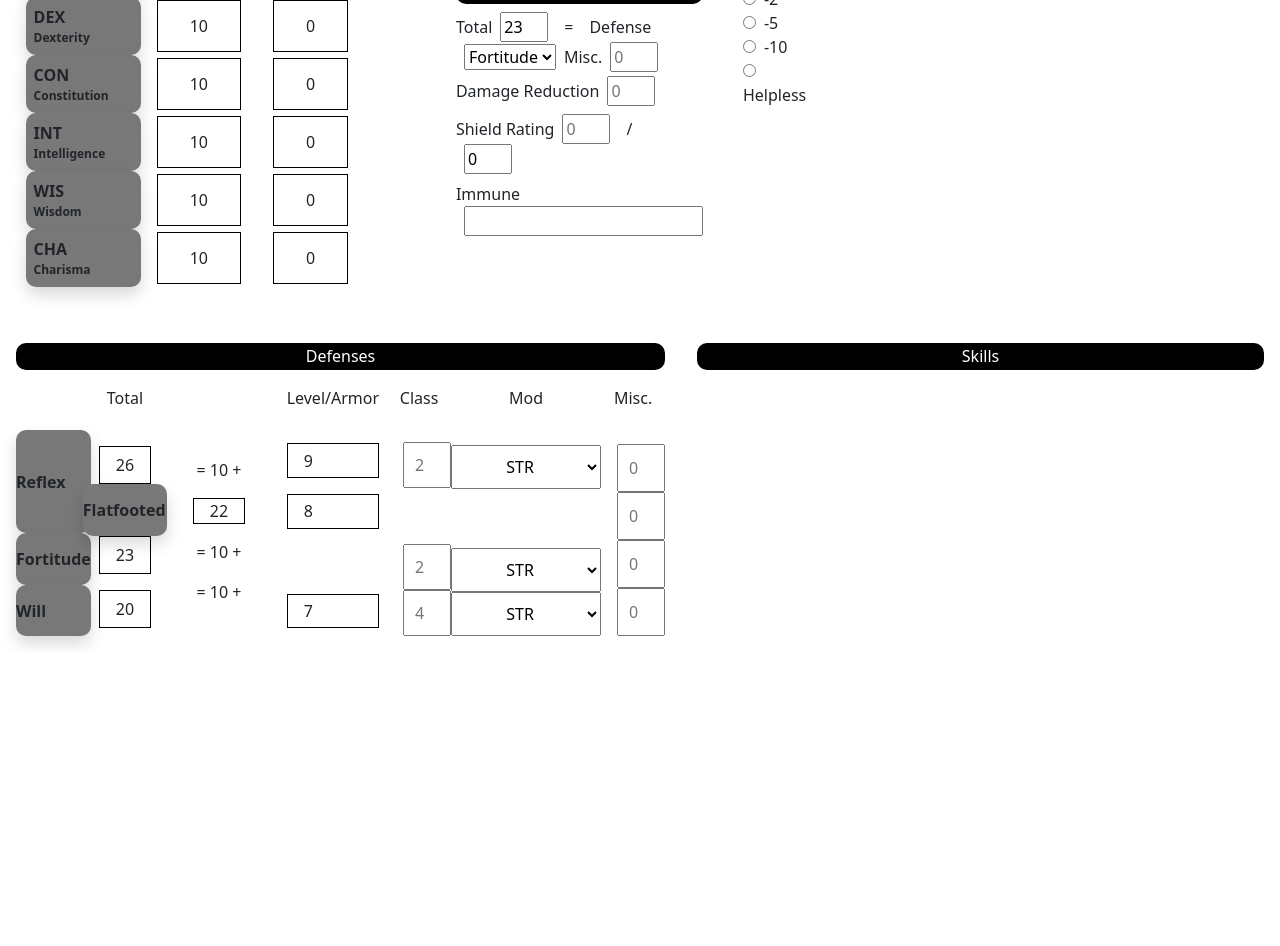
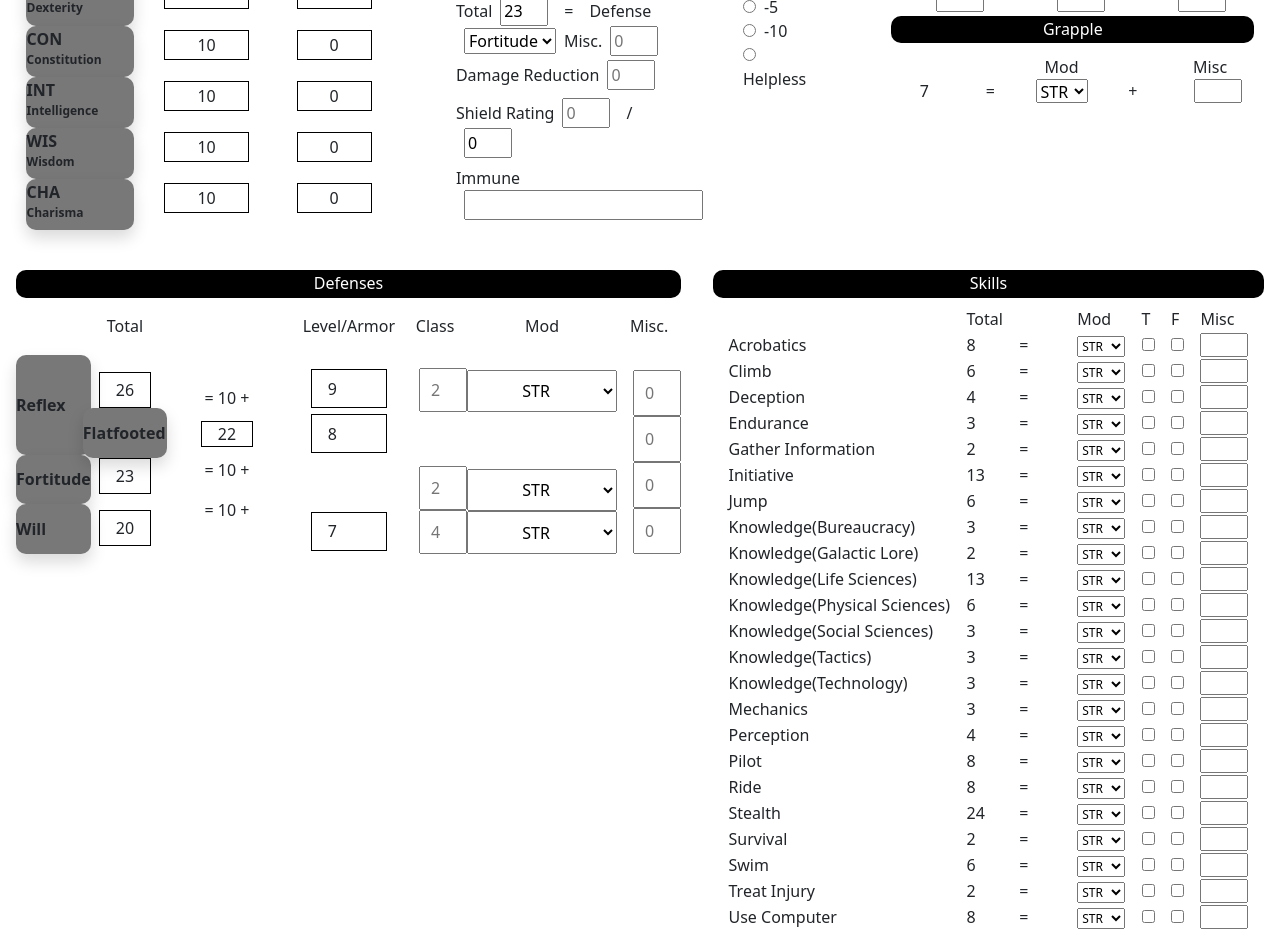
Before and after one commit to Damerian00/swSagaCharSheet, an Angular app: page /charsheet in a window 1280 px wide. Shown: the part 520-1466 px from the top of the page. Before the commit the page ends 1172 px from the top, so only its background shows below. Built offline with nearby package versions, Linux system fonts and the light colour scheme.

Commit message:
fixed responsiveness and created a component will be migrating sections over to components once I have them all built

```diff
--- a/src/app/app.module.ts
+++ b/src/app/app.module.ts
@@ -7,13 +7,15 @@ import { NgbModule } from '@ng-bootstrap/ng-bootstrap';
 import { BioComponent } from './bio/bio.component';
 import { CharsheetComponent } from './charsheet/charsheet.component';
 import { HomeComponent } from './home/home.component';
+import { SkillsComponent } from './charsheet/components/skills/skills.component';
 
 @NgModule({
   declarations: [
     AppComponent,
     BioComponent,
     CharsheetComponent,
-    HomeComponent
+    HomeComponent,
+    SkillsComponent
   ],
   imports: [
     BrowserModule,
--- a/src/app/charsheet/charsheet.component.html
+++ b/src/app/charsheet/charsheet.component.html
@@ -7,46 +7,54 @@
     <div class="row">
         <div class="col-6 basics-col">
             <label class="col-2">Level:</label>
-            <p class="border rounded p-2 m-1">3</p>
-            <p class="border rounded p-2 m-1">1</p>
+            <p class="col-1 border rounded m-1 text-center">3</p>
+            <p class="col-1 border rounded m-1 text-center">1</p>
         </div>
         <div class="col-6 basics-col">
-            <label class="col-2">Background:</label>
-            <p class="border rounded p-2 m-1">Hypocrisy</p>
+            <label class="col-5">Background:</label>
+            <p class="col-5 border rounded m-1 text-center">Hypocrisy</p>
         </div>
     </div>
     <div class="row">
         <div class="col-6 basics-col">
-            <label class="col-2">Species:</label>
-            <p class="border rounded p-2 m-1">Human</p>
+            <label class="col-5">Species:</label>
+            <p class="col-5 border rounded p-2 m-1 text-center">Human</p>
         </div>
         <div class="col-6 basics-col">
-            <label class="col-2">Destiny:</label>
-            <p class="border rounded p-2 m-1">Whatever I choose!</p>
+            <label class="col-5">Destiny:</label>
+            <p class=" col-5 border rounded p-2 m-1 text-center">Whatever I choose!</p>
         </div>
     </div>
     <div class="row">
         <div class="col-6 basics-col">
-            <label class="col-2">Gender:</label>
-            <p class="border rounded p-2 m-1">M</p>
+            <label class="col-5">Gender:</label>
+            <p class="col-5 border rounded p-2 m-1 text-center">M</p>
         </div>
         <div class="col-6 basics-col">
-            <label class="col-2">Size:</label>
-            <p class="border rounded p-2 m-1">Medium</p>
+            <label class="col-5">Size:</label>
+            <p class="col-5 border rounded p-2 m-1 text-center">Medium</p>
         </div>
     </div>
 </section>
 <aside class="contain">
 <section class="attr">
-    <div class="table">
-        <h6>Attributes</h6>
-        <tbody>
-            <tr *ngFor="let attribute of attributes; index as i">
-                <td class="shadow">{{attribute.att_symbol}}<span>{{attribute.att_name}}</span></td>
-                <td  class="numbs"><p>{{attribute.att_amount}}</p></td>
-                <td class="numbs"><p>{{attribute.att_modifier}}</p></td>
+    <h6>Attributes</h6>
+    <div class="tb">
+        <div class="flex-between" >
+            <tr class="colm">
+                <td class="shadow" *ngFor="let attribute of attributes; index as i">
+                    <p>{{attribute.att_symbol}}<span>{{attribute.att_name}}</span></p>
+                </td>
             </tr>
-        </tbody>
+            <tr class="colm">
+                <td *ngFor="let attribute of attributes; index as i">
+                    <p class="numbs">{{attribute.att_amount}}</p>
+                </td>
+            </tr>
+                <tr class="colm">
+                <td *ngFor="let attribute of attributes; index as i"><p class="numbs">{{attribute.att_modifier}}</p></td>
+            </tr>
+        </div>
     </div>
 </section>
 <section class="chars">
@@ -126,6 +134,39 @@
             <h6>Speed</h6>
             <h6>Dak Side Points</h6>
         </tr>
+        <tr class="flex-spread">
+            <input class="smallBox" type="number" min="0">
+            <input class="smallBox" type="number" min="0">
+            <input class="smallBox" type="number" min="0">
+        </tr>
+            <h6>Grapple</h6>
+        <div class="grap flex-spread">
+            <tr class="grap_totals colm">
+                <p class="blank">blank</p>
+                <p class="numbs">{{grapple_total}}</p>
+            </tr>
+            <tr class="grap_equation colm">
+                <p class="blank">blank</p>
+                <p>=</p>
+            </tr>
+            <tr class="grap_mod colm">
+                <p>Mod</p>
+                <select id="grapMod_type colm">
+                    <option value= "STR">STR</option>
+                    <option value="DEX">DEX</option>
+                </select>
+            </tr>
+            <tr class="colm">
+                <p class="blank">blank</p>
+                <p>+</p>
+            </tr>
+            <tr class="grap_misc colm">
+                <p>Misc</p>
+               <input class="smallBox" type="number">
+            </tr>
+
+        </div>
+
     </div>
 </section>
 </aside>
@@ -210,6 +251,7 @@
         </div>
         <div class="side2">
             <h6>Skills</h6>
+            <app-skills></app-skills>
         </div>
     </section>
 
--- a/src/app/charsheet/charsheet.component.scss
+++ b/src/app/charsheet/charsheet.component.scss
@@ -4,6 +4,30 @@ $shadow: rgb(121, 120, 120);
     background-color: $shadow;
     border-radius: 10px;
     font-weight: 600;
+}
+.blank{
+    color:white;
+}
+.flex-spread{
+    display:flex;
+    justify-content: space-around;
+
+
+}
+.grap {
+    tr{
+        p{
+            margin:0;
+            text-align: center;
+        }
+    }
+    select, input{
+        height:24px;
+    }
+}
+.flex-between{
+    display:flex;
+    justify-content: space-between;
 }
 .flex-1{
     flex:1;
@@ -22,16 +46,36 @@ h6{
     justify-content: space-evenly;
     flex-wrap: wrap;
 }
+.smallBox{
+    width: 3rem;
+    margin-left: 1rem;
+
+
+}
+.colm{
+    display: flex;
+    flex-direction: column;
+    p{
+        margin:.5rem;
+    }
+    p:first-child{
+        margin-bottom: 1rem;
+    }
+}
 .basics-col{
     p{display: inline-block;}
 }
 
 .attr{
     margin: 3vh 2vw;
-    width:calc(100%/6);
     flex:1;
-    .table{
-
+    h6{
+        width:100%;
+    }
+    .tb{
+       p{
+           height: 30px;
+       }
     }
     tr{
         display: flex;
@@ -96,12 +140,8 @@ h6{
     }
 }
 
-.smallBox{
-    width: 3rem;
-    margin-left: 1rem;
 
 
-}
 .adds{
     flex:1;
     margin: 3vh 2vw;
@@ -130,6 +170,14 @@ h6{
             }
         }
     }
+    .grap{
+
+}
+    .grap_tb{
+        display: flex;
+
+
+    }
 }
 .action{
     width: 100%;
@@ -154,19 +202,8 @@ h6{
     .side1{
         flex:1;
         margin: 1rem;
-        .blank{
-            color:white;
-        }
-        .colm{
-            display: flex;
-            flex-direction: column;
-            p{
-                margin:.5rem;
-            }
-            p:first-child{
-                margin-bottom: 1rem;
-            }
-        }
+
+
 
         .headers{
             flex:2;
--- a/src/app/charsheet/charsheet.component.ts
+++ b/src/app/charsheet/charsheet.component.ts
@@ -82,6 +82,7 @@ will_total: number = 20;
 will_armor: number = 7;
 will_class: number = 4;
 will_misc: number = 0;
+grapple_total: number = 7;
 
 
   constructor() { }
--- /dev/null
+++ b/src/app/charsheet/components/skills/skills.component.html
@@ -0,0 +1,53 @@
+
+<section class="skills">
+<tr class="colm flex-spread" >
+    <td><p class="blank">blank</p></td>
+    <td  class="name" *ngFor="let skill of skills; index as i">
+        <p>{{skill.name}}</p>
+    </td>
+<tr class="colm">
+        <td><p>Total</p></td>
+        <td class="total" *ngFor="let skill of skills; index as i">
+            <p>{{skill.total}}</p>
+        </td>
+</tr>
+<tr class="colm">
+    <td><p class="blank">blank</p></td>
+    <td *ngFor="let skill of skills; index as i">
+        <p>=</p>
+    </td>
+</tr>
+    <tr class="colm">
+        <td><p>Mod</p></td>
+        <td  *ngFor="let skill of skills; index as i">
+            <select id="skillMod_type">
+                <option value= "STR">STR</option>
+                <option value="DEX">DEX</option>
+                <option value="CON">CON</option>
+                <option value= "INT">INT</option>
+                <option value= "WIS">WIS</option>
+                <option value="CHA">CHA</option>
+            </select>
+        </td>
+    </tr>
+<tr class="colm">
+    <td><p>T</p></td>
+    <td  *ngFor="let skill of skills; index as i">
+       <p><input type="checkbox" id="trained" name="trained" value="trained"></p>
+    </td>
+</tr>
+<tr class="colm">
+    <td>
+        <p>F</p>
+    </td>
+    <td  *ngFor="let skill of skills; index as i">
+        <input type="checkbox" id="focused" name="focused" value="focused">
+    </td>
+</tr>
+<tr class="colm">
+    <td><p>Misc</p></td>
+    <td  *ngFor="let skill of skills; index as i">
+      <input class="smallBox" type="number" min="0" >
+    </td>
+</tr>
+</section>
--- /dev/null
+++ b/src/app/charsheet/components/skills/skills.component.scss
@@ -0,0 +1,27 @@
+
+.skills{
+    display:flex;
+    justify-content: space-evenly;
+}
+select{
+    max-height: 24px;
+    font-size:.75rem;
+}
+.smallBox{
+    width: 3rem;
+    max-height: 24px;
+}
+
+.blank{
+    color:white;
+}
+.colm{
+    display: flex;
+    flex-direction: column;
+    p{
+       margin:0;
+    }
+    p:first-child{
+
+    }
+}
--- /dev/null
+++ b/src/app/charsheet/components/skills/skills.component.ts
@@ -0,0 +1,126 @@
+import { Component, OnInit } from '@angular/core';
+
+interface Skills {
+  name: string,
+  total: number,
+
+}
+
+
+const Skills: Skills[] = [
+  {
+    name: "Acrobatics",
+    total: 8
+  },
+  {
+    name: "Climb",
+    total: 6
+  },
+  {
+    name: "Deception",
+    total: 4
+  },
+  {
+    name: "Endurance",
+    total: 3
+  },
+  {
+    name: "Gather Information",
+    total: 2
+  },
+  {
+    name: "Initiative",
+    total: 13
+  },
+  {
+    name: "Jump",
+    total: 6
+  },
+  {
+    name: "Knowledge(Bureaucracy)",
+    total: 3
+  },
+  {
+    name: "Knowledge(Galactic Lore)",
+    total: 2
+  },
+  {
+    name: "Knowledge(Life Sciences)",
+    total: 13
+  },
+  {
+    name: "Knowledge(Physical Sciences)",
+    total: 6
+  },
+  {
+    name: "Knowledge(Social Sciences)",
+    total: 3
+  },
+  {
+    name: "Knowledge(Tactics)",
+    total: 3
+  },
+  {
+    name: "Knowledge(Technology)",
+    total: 3
+  },
+  {
+    name: "Mechanics",
+    total: 3
+  },
+  {
+    name: "Perception",
+    total: 4
+  },
+  {
+    name: "Pilot",
+    total: 8
+  },
+  {
+    name: "Ride",
+    total: 8
+  },
+  {
+    name: "Stealth",
+    total: 24
+  },
+  {
+    name: "Survival",
+    total: 2
+  },
+  {
+    name: "Swim",
+    total: 6
+  },
+  {
+    name: "Treat Injury",
+    total: 2
+  },
+  {
+    name: "Use Computer",
+    total: 8
+  },
+
+]
+
+@Component({
+  selector: 'app-skills',
+  templateUrl: './skills.component.html',
+  styleUrls: ['./skills.component.scss']
+})
+
+
+
+export class SkillsComponent implements OnInit {
+
+
+
+
+  constructor() { }
+
+skills = Skills;
+
+  ngOnInit(): void {
+  }
+
+}
```
Also changed, not shown: 1 other file (tests, documents, lock files or other folders).
